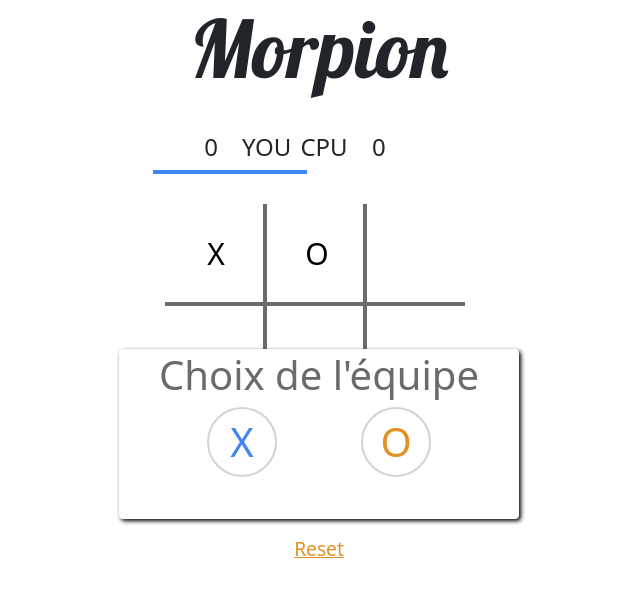
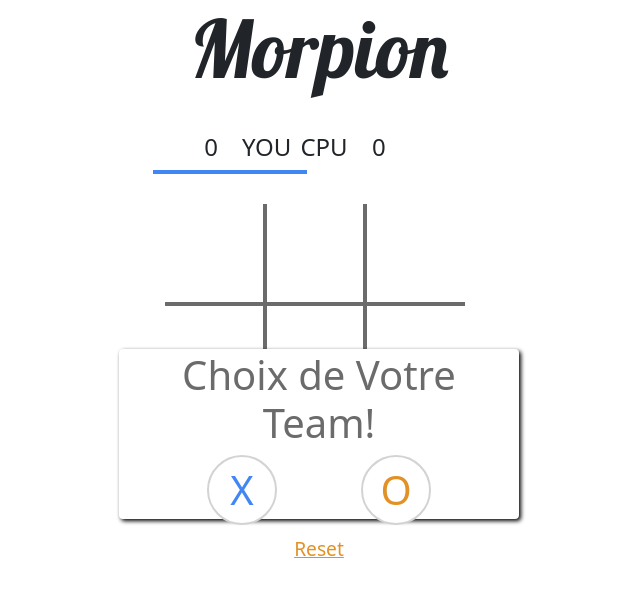
Before and after one commit to Maus69/SAYNA-JAVASCRIPT-MORPION-042022, a plain HTML site: page index.html in a window 1280 px wide. Shown: the whole page, without its empty margins (321-961 px from the left). Drawn offline with nearby package versions, Linux system fonts and the light colour scheme.

Commit message:
Update index.html

```diff
--- a/index.html
+++ b/index.html
@@ -5,50 +5,61 @@
     <meta http-equiv="X-UA-Compatible" content="IE=edge">
     <meta name="viewport" content="width=device-width, initial-scale=1.0">
     <title>Morpion | SAYNA</title>
-    <!-- CSS only -->
+    <link rel="stylesheet" href="https://cdnjs.cloudflare.com/ajax/libs/font-awesome/4.7.0/css/font-awesome.min.css">
+    <link rel="stylesheet" href="https://cdnjs.cloudflare.com/ajax/libs/animate.css/3.5.2/animate.min.css">
     <link href="https://cdn.jsdelivr.net/npm/bootstrap@5.1.3/dist/css/bootstrap.min.css" rel="stylesheet" integrity="sha384-1BmE4kWBq78iYhFldvKuhfTAU6auU8tT94WrHftjDbrCEXSU1oBoqyl2QvZ6jIW3" crossorigin="anonymous">
     <link rel="stylesheet" href="style.css">
 </head>
+
 <body>
-    <div class="layer">
-        <h1>Choix de l'équipe</h1>
-        <button id="X" class="choose1 btn" style="color: #4286f4;">X</button>
-        <button id="O" class="choose2 btn" style="color: #e29126;" onclick="teamchoice(this.id)">O</button>
-    </div>
-    <div class="layer2">
-        <h1 class="winner-name">On a gagné</h1>
-        <button class="end-game" onclick="winnershow()">Close</button>
-    </div>
-    <div class="layer3 animated bounceInDown">
-        <h1 class="draw-result">Match nul !</h1>
-        <button class="draw" onclick="matchnul()">Try again</button>
+
+    <div class ='layer animated bounceInUp'>
+        <h1>Choix de Votre Team!</h1>
+        <button id ="X" class="choose1 btn" style='color:#4286f4' onclick = 'teamchoice(this.id)'>X</button>
+        <button id ="O" class="choose2 btn" style='color:#e29126' onclick = 'teamchoice(this.id)'>O</button>
     </div>
 
-    <div class="container">
-        <h1 class="name">Morpion</h1>
-        <div class="row range">
-            <div class="col-6 turn player-turn row">
-                <div class="col-6 score you-score">0</div>
-                <div class="col-6 you-name">YOU</div>
+    <div class ='layer2'>
+        <h1 class ='winner-name'></h1>
+        <button class="end-game" onclick = 'winnershow()'>Close</button>
+    </div>
+
+    <div class = 'layer3 animated bounceInDown'>
+        <h1 class = "draw-result">Match nul!</h1>
+        <button class="draw" onclick = 'matchnul()'>Try again</button>
+    </div>
+
+    <div class='container'>
+        <h1 class='name'>Morpion</h1>
+        <div class='row range'>
+            <div class='col-6 turn player-turn row'>
+                <div class='col-6 score you-score'>0</div>
+                <div class='col-6 you-name'>YOU</div>
             </div>
-            <div class="col-6 turn cpu-turn row">
-                <div class="col-6">CPU</div>
-                <div class="col-6 cpu-score">0</div>
+            <div class='col-6 turn cpu-turn row'>
+                <div class='col-6'>CPU</div>
+                <div class='col-6 cpu-score'>0</div>
             </div>
         </div>
-        <div class="grid-container">
-            <button class="grid-item" id="item1" onclick="choiseCase(this.id)">X</button>
-            <button class="grid-item" id="item2" onclick="choiseCase(this.id)">O</button>
-            <button class="grid-item" id="item3" onclick="choiseCase(this.id)"></button>
-            <button class="grid-item" id="item4" onclick="choiseCase(this.id)"></button>
-            <button class="grid-item" id="item5" onclick="choiseCase(this.id)"></button>
-            <button class="grid-item" id="item6" onclick="choiseCase(this.id)"></button>
-            <button class="grid-item" id="item7" onclick="choiseCase(this.id)"></button>
-            <button class="grid-item" id="item8" onclick="choiseCase(this.id)"></button>
-            <button class="grid-item" id="item9" onclick="choiseCase(this.id)"></button>
+
+        <div class='grid-container'>
+            <button class='grid-item' id='item1' onclick='choiseCase(this.id)'></button>
+            <button class='grid-item' id='item2' onclick='choiseCase(this.id)'></button>
+            <button class='grid-item' id='item3' onclick='choiseCase(this.id)'></button>
+
+            <button class='grid-item' id='item4' onclick='choiseCase(this.id)'></button>
+            <button class='grid-item' id='item5' onclick='choiseCase(this.id)'></button>
+            <button class='grid-item' id='item6' onclick='choiseCase(this.id)'></button>
+
+            <button class='grid-item' id='item7' onclick='choiseCase(this.id)'></button>
+            <button class='grid-item' id='item8' onclick='choiseCase(this.id)'></button>
+            <button class='grid-item' id='item9' onclick='choiseCase(this.id)'></button>
         </div>
-        <button class="reset" onclick="reset()"><u>Reset</u></button>
+        <button class ='reset' onclick ='reset()'><u>Reset</u></button>
     </div>
+    <script src="https://cdn.jsdelivr.net/npm/@popperjs/core@2.10.2/dist/umd/popper.min.js" integrity="sha384-7+zCNj/IqJ95wo16oMtfsKbZ9ccEh31eOz1HGyDuCQ6wgnyJNSYdrPa03rtR1zdB" crossorigin="anonymous"></script>
+    <script src="https://cdn.jsdelivr.net/npm/bootstrap@5.1.3/dist/js/bootstrap.min.js" integrity="sha384-QJHtvGhmr9XOIpI6YVutG+2QOK9T+ZnN4kzFN1RtK3zEFEIsxhlmWl5/YESvpZ13" crossorigin="anonymous"></script>
+    <script src="https://code.jquery.com/jquery-3.6.0.js" integrity="sha256-H+K7U5CnXl1h5ywQfKtSj8PCmoN9aaq30gDh27Xc0jk=" crossorigin="anonymous"></script>
     <script src="morpion.js"></script>
 </body>
 </html>
```
